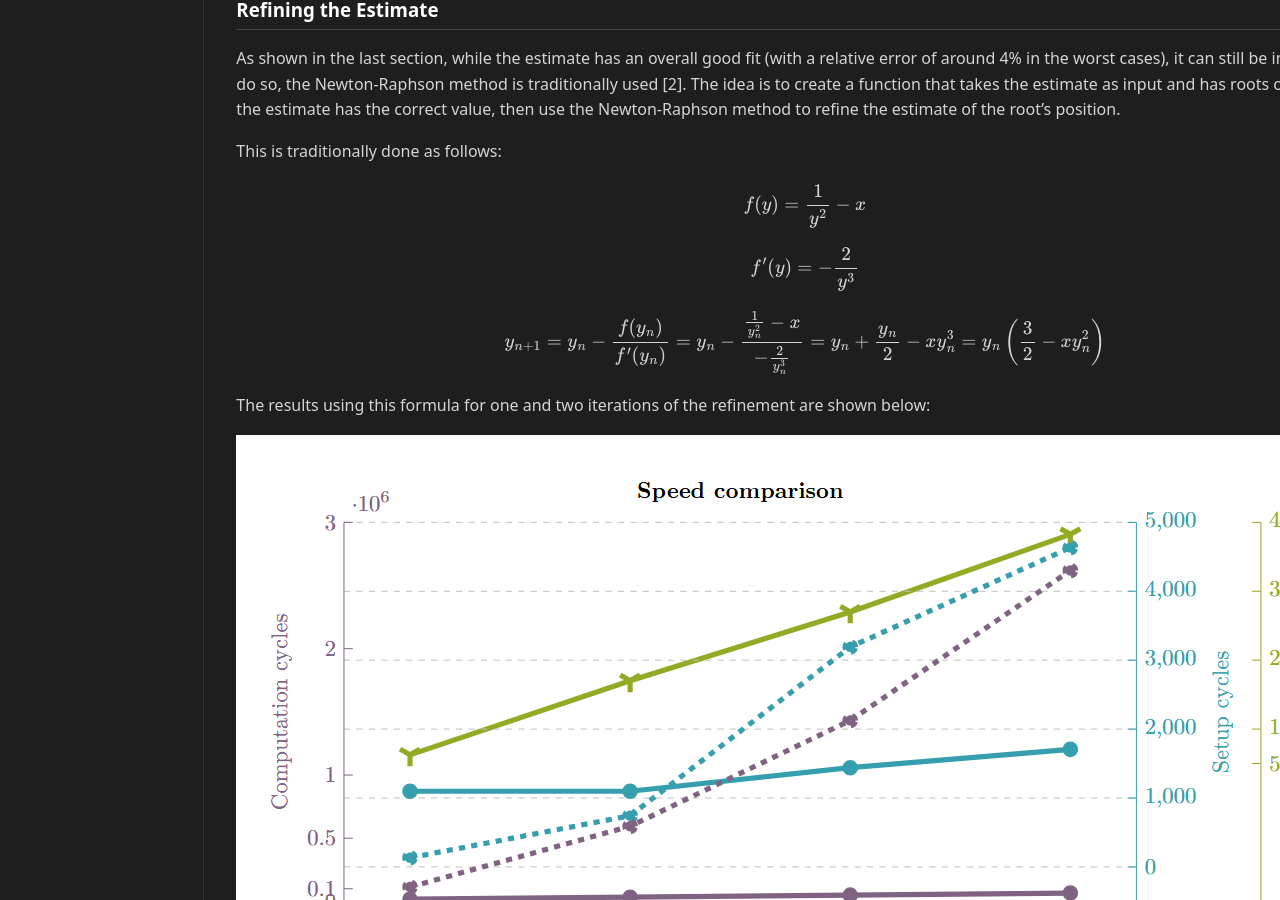
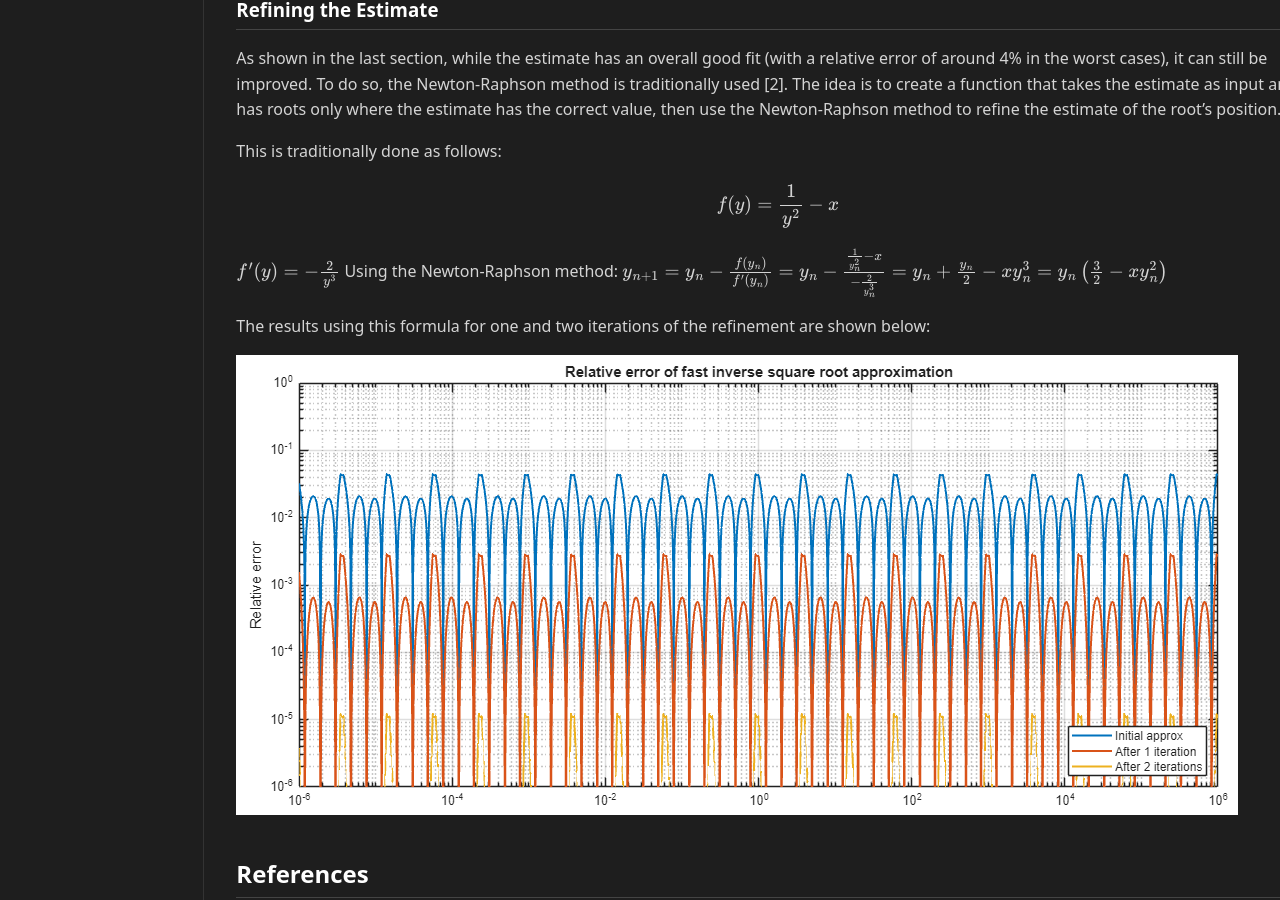
Before and after one commit to Vyndicta/Celestial, a Jekyll site: the page built from docs/celestial-accelerator-docs/modules/fast-negative-three-half.md, in a window 1280 px wide and 900 px high, scrolled down 3077 px. Built offline with Jekyll 4.4.1, drawn with Linux system fonts in a browser that asks for light colours; our own code applies the rules of GitHub Pages for plain Markdown files.

Commit message:
Updating the doc

```diff
--- a/docs/celestial-accelerator-docs/modules/fast-negative-three-half.md
+++ b/docs/celestial-accelerator-docs/modules/fast-negative-three-half.md
@@ -110,14 +110,14 @@ $$
 $$
 f'(y) = -\frac{2}{y^3}
 $$
-
+Using the Newton-Raphson method:
 $$
 y_{n+1} = y_n - \frac{f(y_n)}{f'(y_n)} = y_n - \frac{\frac{1}{y_n^2} - x}{-\frac{2}{y_n^3}} = y_n + \frac{y_n}{2} - x y_n^3 = y_n \left(\frac{3}{2} - x y_n^2\right)
 $$
 
 The results using this formula for one and two iterations of the refinement are shown below:
 
-![Relative error after refining](../assets/PerfGraph.png)
+![Relative error after refining](../assets/RelativeErrorFInvSqRootAfterRefining.png)
 
 ## References
 
```
Also changed, not shown: docs/celestial-accelerator-docs/assets/RelativeErrorFInvSqRootAfterRefining.png (added).
